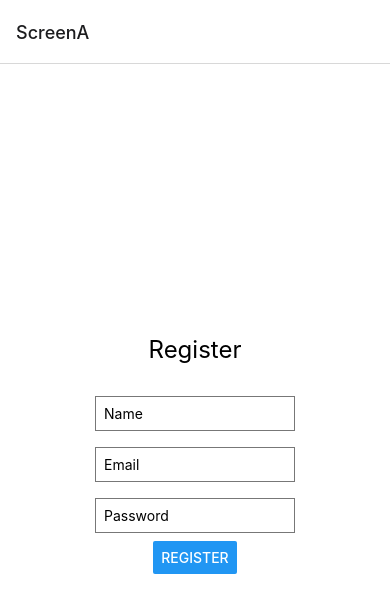
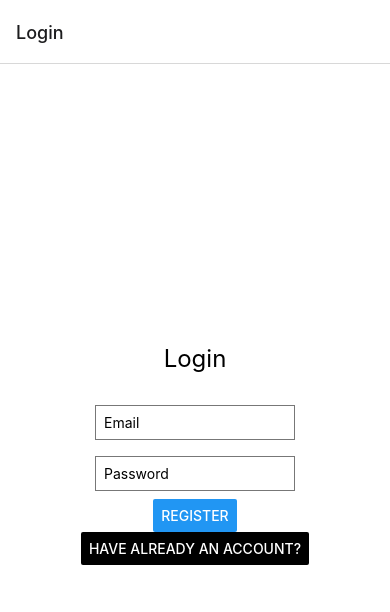
Before and after one commit to marco0019/chatApp, a React Native app: screen /Chats in a window 390 px wide. Shown: the top 612 px of the page. Built offline with nearby package versions, Linux system fonts and the light colour scheme.

Commit message:
aggiunta loginform e pagina chat

```diff
--- a/App.js
+++ b/App.js
@@ -1,38 +1,26 @@
-import { StatusBar } from 'expo-status-bar';
 import { StyleSheet, Text, View } from 'react-native';
-import Axios from 'axios';
 import React, { useState } from 'react'
 import RegisterForm from './components/Register';
-import ChangeMode from './components/ChangeMode';
 import { NavigationContainer } from '@react-navigation/native';
 import { createStackNavigator } from '@react-navigation/stack';
 import Chats from './components/Chats';
+import LoginForm from './components/Login';
 
 const Stack = createStackNavigator();
 export default function App() {
-    const [user, setUser] = useState("");
-    const [theme, setTheme] = useState(false);
-    console.log(user);
-    const chat = <Chats name={user}/>
+    const [isLogged, setIsLogged] = useState(false);
+
     return (
         <NavigationContainer>
             <Stack.Navigator>
-                <Stack.Screen name="ScreenA" component={RegisterForm} />
+                <Stack.Screen name="Login" component={LoginForm} />
+                <Stack.Screen name="Register" component={RegisterForm} />
                 <Stack.Screen name="ScreenB" component={Chats} />
             </Stack.Navigator>
         </NavigationContainer>
     );
 }
 /*
-
-        <View style={styles.container}>
-            <Users/>
-            <ChangeMode dark={theme} action={()=>setTheme(!theme)}/>
-            <RegisterForm/>
-            <Text style={styles.text}>{user}</Text>
-            <Text>Open up App.js to start working on your app!</Text>
-            <StatusBar style="auto" />
-        </View>
 */
 const styles = StyleSheet.create({
     container: {
--- a/components/ChangeMode.js
+++ b/components/ChangeMode.js
@@ -1,6 +1,5 @@
 import { Button } from "react-native"
-import { FaMoon, FaSun } from 'react-icons/fa'
-import { FiSun } from 'react-icons/fi'
+
 export default function ChangeMode({ ...prop }) {
     return (
         <Button title={prop.dark ? <FaMoon/> : <FiSun/>} onPress={prop.action}/>
--- a/components/Chats.js
+++ b/components/Chats.js
@@ -1,17 +1,100 @@
-import React, { useState } from 'react'
-import { ScrollView } from "react-native-web"
+import React, { useState, useEffect } from 'react'
+import { ScrollView, Text, StyleSheet, View, Alert, Image, TouchableOpacity } from "react-native"
 import Axios from 'axios';
+import Icon from 'react-native-vector-icons/MaterialCommunityIcons';
 
-export default function Chats({ ...prop }) {
-    const [chats, setChats] = useState([{name:"", private:false}]);
-    Axios.get(`https://eu-central-1.aws.webhooks.mongodb-realm.com/api/client/v2.0/app/data-kxsej/service/exampleApi/incoming_webhook/getChatList?secret=getChatList&usr=marco`)
-        .then(function (response) { setChats(response.data.chat); console.log(response.data.chat); })
-        .catch(function (error) {
-            console.log(error);
-        });
+const ChatCell = ({ name, avatarUrl, preview, timestamp }) => {
     return (
-        <ScrollView>
-            {chats}
+        <TouchableOpacity onPress={()=>Alert.alert("errore")}>
+            <View style={styles.container} onPress={() => { Alert.alert("Errore") }}>
+                <Image source={{ uri: avatarUrl }} style={styles.avatar} />
+                <View style={styles.detailsContainer}>
+                    <View style={styles.row}>
+                        <Text style={styles.name}>{name}</Text>
+                        <Text style={styles.timestamp}>{timestamp}</Text>
+                    </View>
+                    <View style={styles.row}>
+                        <Icon name="check-all" size={16} color="#666" />
+                        <Text style={styles.preview}>{preview}</Text>
+                    </View>
+                </View>
+            </View>
+        </TouchableOpacity>
+    );
+};
+
+export default function Chats() {
+    const [chats, setChats] = useState([]);
+
+    useEffect(() => {
+        Axios.get(`https://eu-central-1.aws.webhooks.mongodb-realm.com/api/client/v2.0/app/data-kxsej/service/exampleApi/incoming_webhook/getChatList?secret=getChatList&usr=marco`)
+            .then(function (response) {
+                setChats(response.data.chat);
+            })
+            .catch(function (error) {
+                Alert.alert("Error!", error)
+            });
+    }, []);
+
+    return (
+        <ScrollView style={styles.view}>
+            {chats == null ? null : chats.map((index, chat) => (
+                <ChatCell name={chat.name} avatarUrl={'../assets/favicon.png'} preview={'message'} timestamp={'19:00'} key={index}/>
+            ))}
         </ScrollView>
     )
 }
+
+//<Text style={styles.text}>{chat.name}</Text>
+const styles = StyleSheet.create({
+    view: {
+        width: '100%',
+        height: '100%',
+        display: 'flex'
+    },
+    text: {
+        color: '#000',
+        backgroundColor: '#fff',
+        position: 'absolute',
+        top: '50%',
+        fontSize: 100,
+        left: '50%'
+    },
+    container: {
+        flexDirection: 'row',
+        alignItems: 'center',
+        paddingVertical: 12,
+        paddingHorizontal: 16,
+        borderBottomWidth: 1,
+        borderBottomColor: '#ddd',
+    },
+    avatar: {
+        width: 48,
+        height: 48,
+        borderRadius: 24,
+        marginRight: 12,
+    },
+    detailsContainer: {
+        flex: 1,
+    },
+    row: {
+        flexDirection: 'row',
+        alignItems: 'center',
+    },
+    name: {
+        fontWeight: 'bold',
+        fontSize: 16,
+        flex: 1,
+    },
+    timestamp: {
+        color: '#666',
+        fontSize: 12,
+        marginLeft: 8,
+    },
+    preview: {
+        color: '#666',
+        fontSize: 14,
+        marginLeft: 8,
+        flex: 1,
+    },
+})
--- a/components/Login.js
+++ b/components/Login.js
@@ -0,0 +1,59 @@
+import React, { useState } from 'react';
+import { View, Text, TextInput, Button, StyleSheet } from 'react-native';
+import Axios from 'axios';
+
+const LoginForm = ({ navigation }) => {
+    const [email, setEmail] = useState('');
+    const [password, setPassword] = useState('');
+    const handleRegister = () => {
+        Axios.get(`https://eu-central-1.aws.webhooks.mongodb-realm.com/api/client/v2.0/app/data-kxsej/service/exampleApi/incoming_webhook/getUser?secret=getUser&usr=${email}`).then(function (response) { })
+            .catch(function (error) {
+                console.log(error);
+            });
+        navigation.navigate('ScreenB', {
+            transition: 'slideFromCenter'
+        })
+    };
+    return (
+        <View style={styles.container}>
+            <Text style={styles.title}>Login</Text>
+            <TextInput
+                style={styles.input}
+                placeholder="Email"
+                onChangeText={text => setEmail(text)}
+                value={email}
+            />
+            <TextInput
+                style={styles.input}
+                placeholder="Password"
+                onChangeText={text => setPassword(text)}
+                value={password}
+                secureTextEntry
+            />
+            <Button title="Register" onPress={handleRegister} />
+            <Button title='Have already an account?' color='#000' onPress={()=>navigation.navigate('Register')}/>
+        </View>
+    );
+};
+
+const styles = StyleSheet.create({
+    container: {
+        flex: 1,
+        justifyContent: 'center',
+        alignItems: 'center',
+        backgroundColor: '#fff',
+    },
+    title: {
+        fontSize: 24,
+        marginBottom: 24,
+    },
+    input: {
+        borderWidth: 1,
+        borderColor: '#777',
+        padding: 8,
+        margin: 8,
+        width: 200,
+    },
+});
+
+export default LoginForm;
--- a/components/Register.js
+++ b/components/Register.js
@@ -6,15 +6,23 @@ const RegisterForm = ({ navigation }) => {
     const [name, setName] = useState('');
     const [email, setEmail] = useState('');
     const [password, setPassword] = useState('');
+    const [error, setError] = useState('');
+    const handleRegister = () => {
+        if (name == "" | email == "" | password == "")
+            setError("Any input is empty, please compile the form!")
+        else if (false) {
 
-    const handleRegister = () => {
-        Axios.put(`https://eu-central-1.aws.webhooks.mongodb-realm.com/api/client/v2.0/app/data-kxsej/service/exampleApi/incoming_webhook/insertUser?secret=insertUser&usr=${name}&pass=${password}&email=${email}`).then(function (response) { })
-            .catch(function (error) {
-                console.log(error);
+        }
+        else {
+            Axios.put(`https://eu-central-1.aws.webhooks.mongodb-realm.com/api/client/v2.0/app/data-kxsej/service/exampleApi/incoming_webhook/insertUser?secret=insertUser&usr=${name}&pass=${password}&email=${email}`).then(function (response) { })
+                .catch(function (error) {
+                    setError(error)
+                });
+            navigation.navigate('ScreenB', {
+                transition: 'slideFromRight'
             });
-        navigation.navigate('ScreenB', {
-            transition: 'slideFromRight'
-        })
+
+        }
     };
     return (
         <View style={styles.container}>
@@ -38,7 +46,11 @@ const RegisterForm = ({ navigation }) => {
                 value={password}
                 secureTextEntry
             />
-            <Button title="Register" onPress={handleRegister} />
+            {error == "" ? null : <Text style={styles.error}>{error}</Text>}
+            {name == "" | email == "" | password == "" ?
+                <Button title="Register" disabled onPress={handleRegister} /> :
+                <Button title="Register"  onPress={handleRegister} />
+            }
         </View>
     );
 };
@@ -54,12 +66,21 @@ const styles = StyleSheet.create({
         fontSize: 24,
         marginBottom: 24,
     },
+    error: {
+        width: 200,
+        padding: 10,
+        borderColor: 'red',
+        color: 'red',
+        fontWeight: 'bold',
+        borderWidth: 1,
+        marginBottom: 8
+    },
     input: {
         borderWidth: 1,
         borderColor: '#777',
         padding: 8,
         margin: 8,
-        width: 200,
+        width: 200
     },
 });
 
--- a/package.json
+++ b/package.json
@@ -21,6 +21,7 @@
     "react-dom": "18.2.0",
     "react-icons": "^4.8.0",
     "react-native": "0.71.3",
+    "react-native-vector-icons": "^9.2.0",
     "react-native-web": "~0.18.10"
   },
   "devDependencies": {
```
Also changed, not shown: components/Message.js (added, +8 -0 lines), components/Users.js (deleted, +0 -16 lines), components/Contact.js (added), 1 other file (tests, documents, lock files or other folders).
